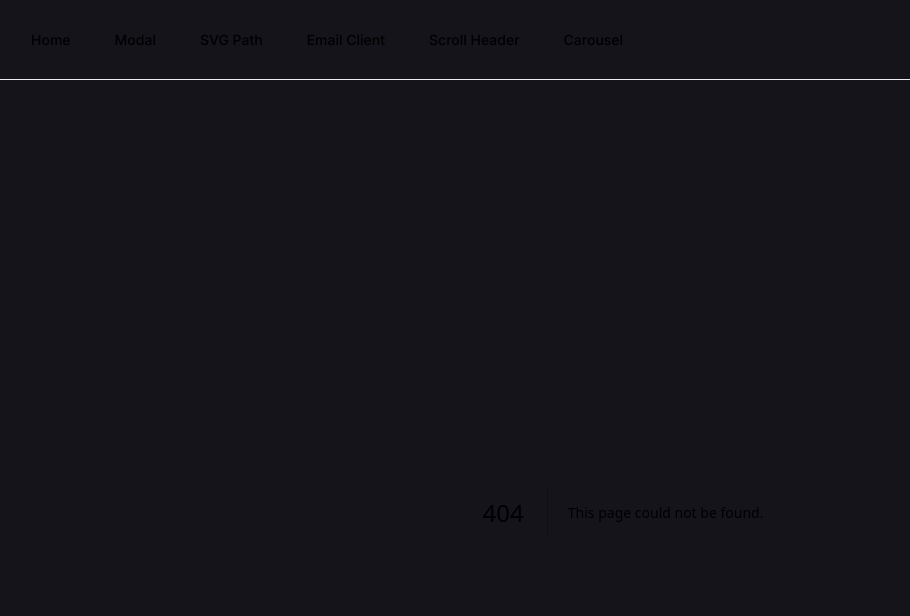
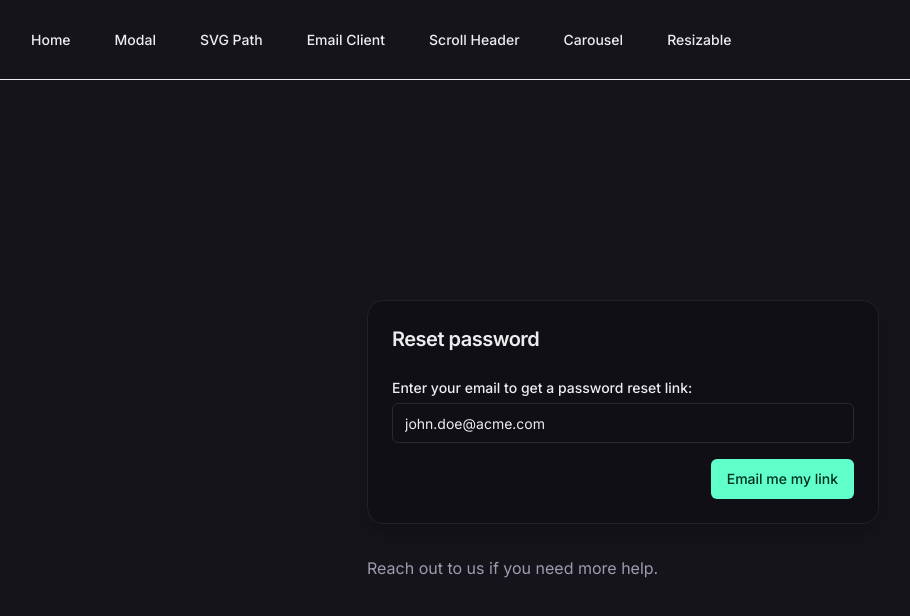
Before and after one commit to juliencrn/framer-motion-experiments, a Next.js app: page /resizable in a window 1280 px wide. Before the commit this address had no page. Shown: the top 616 px of the page, without its empty margins (17-927 px from the left). Built offline with nearby package versions, Linux system fonts and the light colour scheme.

Commit message:
integrate resizable panel with animation

```diff
--- /dev/null
+++ b/src/app/resizable/page.tsx
@@ -0,0 +1,166 @@
+"use client";
+
+import { AnimatedCheckIcon } from "@/components/animated-check-icon";
+import { buttonVariants } from "@/components/ui/button";
+import { cn } from "@/lib/utils";
+import { AnimatePresence, motion, MotionConfig } from "framer-motion";
+import { Loader2Icon } from "lucide-react";
+import { useRef, useState } from "react";
+import { useResizeObserver } from "usehooks-ts";
+
+type Status = "initial" | "loading" | "success" | "sent";
+
+export default function Page() {
+  const [status, setStatus] = useState<Status>("initial");
+  const ref = useRef<HTMLDivElement>(null);
+  const { height = 0 } = useResizeObserver({
+    ref,
+  });
+
+  const handleSubmit = () => {
+    setStatus("loading");
+
+    setTimeout(() => {
+      setStatus("success");
+      setTimeout(() => {
+        setStatus("sent");
+      }, 1000);
+    }, 2000);
+  };
+
+  return (
+    <section className="flex-1 flex flex-col gap-8 container justify-center items-center">
+      {/* <div className="flex gap-2 justify-center items-center">
+        <button
+          onClick={() => setStatus("initial")}
+          className={cn(
+            buttonVariants({ variant: "outline" }),
+            status === "initial" && "border-primary"
+          )}
+        >
+          Initial
+        </button>
+        <button
+          onClick={() => setStatus("loading")}
+          className={cn(
+            buttonVariants({ variant: "outline" }),
+            status === "loading" && "border-primary"
+          )}
+        >
+          Loading
+        </button>
+        <button
+          onClick={() => setStatus("success")}
+          className={cn(
+            buttonVariants({ variant: "outline" }),
+            status === "success" && "border-primary"
+          )}
+        >
+          Success
+        </button>
+        <button
+          onClick={() => setStatus("sent")}
+          className={cn(
+            buttonVariants({ variant: "outline" }),
+            status === "sent" && "border-primary"
+          )}
+        >
+          Sent
+        </button>
+      </div> */}
+      <MotionConfig
+        transition={{ duration: 0.4, type: "ease", ease: "easeInOut" }}
+      >
+        <div className="relative overflow-hidden rounded-2xl bg-card shadow-xl w-full max-w-lg p-6 flex flex-col gap-8 border border-border">
+          <motion.div
+            animate={{ height: height }}
+            transition={{ type: "spring", duration: "0.6" }}
+          >
+            <div ref={ref} className="grid gap-4">
+              {status === "sent" ? (
+                <div className="flex flex-col gap-3">
+                  <h1 className="text-xl tracking-tight font-semibold mb-4">
+                    Reset password
+                  </h1>
+                  <p className="text-muted-foreground">
+                    Email sent! Check your inbox to continue.
+                  </p>
+                </div>
+              ) : (
+                <>
+                  <div className="flex flex-col gap-3">
+                    <h1 className="text-xl tracking-tight font-semibold mb-4">
+                      Reset password
+                    </h1>
+                    <fieldset className="grid gap-2">
+                      <label
+                        htmlFor="email"
+                        className="text-sm font-medium leading-none"
+                      >
+                        Enter your email to get a password reset link:
+                      </label>
+                      <input
+                        type="email"
+                        id="email"
+                        className="flex h-10 w-full rounded-md border border-input bg-transparent px-3 py-2 text-sm"
+                        defaultValue="john.doe@acme.com"
+                      />
+                    </fieldset>
+                  </div>
+
+                  <div className="flex justify-end">
+                    <button
+                      type="button"
+                      className={cn(
+                        buttonVariants({ variant: "default" }),
+                        "relative",
+                        status === "success" && "disabled:opacity-100"
+                      )}
+                      disabled={status !== "initial"}
+                      onClick={handleSubmit}
+                    >
+                      <motion.span
+                        animate={status === "initial" ? "visible" : "hidden"}
+                        variants={{
+                          visible: { opacity: 1 },
+                          hidden: { opacity: 0 },
+                        }}
+                      >
+                        Email me my link
+                      </motion.span>
+                      <AnimatePresence>
+                        {status === "loading" && (
+                          <motion.span
+                            initial={{ opacity: 0 }}
+                            animate={{ opacity: 1 }}
+                            exit={{ opacity: 0 }}
+                            className="absolute"
+                          >
+                            <Loader2Icon className="size-4 animate-spin" />
+                          </motion.span>
+                        )}
+                        {status === "success" && (
+                          <span className="absolute">
+                            <AnimatedCheckIcon
+                              svgProps={{ className: "size-5" }}
+                            />
+                          </span>
+                        )}
+                      </AnimatePresence>
+                    </button>
+                  </div>
+                </>
+              )}
+            </div>
+          </motion.div>
+        </div>
+      </MotionConfig>
+
+      <div className="w-full max-w-lg">
+        <p className="text-muted-foreground">
+          Reach out to us if you need more help.
+        </p>
+      </div>
+    </section>
+  );
+}
--- a/src/app/svg-path/_components/step.tsx
+++ b/src/app/svg-path/_components/step.tsx
@@ -1,6 +1,7 @@
 "use client";
 
-import { motion, Variant } from "framer-motion";
+import { AnimatedCheckIcon } from "@/components/animated-check-icon";
+import { motion } from "framer-motion";
 
 type Status = "active" | "upcoming" | "completed";
 
@@ -70,7 +71,7 @@ export function Step({
         }}
       >
         {status === "completed" ? (
-          <CheckIcon className="size-6" />
+          <AnimatedCheckIcon svgProps={{ className: "size-6" }} />
         ) : (
           <span className="font-bold">{step}</span>
         )}
@@ -78,29 +79,3 @@ export function Step({
     </motion.div>
   );
 }
-
-function CheckIcon({ className }: { className?: string }) {
-  return (
-    <svg
-      fill="none"
-      viewBox="0 0 24 24"
-      stroke="currentColor"
-      strokeWidth={3}
-      className={className}
-    >
-      <motion.path
-        strokeLinecap="round"
-        strokeLinejoin="round"
-        animate={{ pathLength: 1 }}
-        initial={{ pathLength: 0 }}
-        d="M5 13l4 4L19 7"
-        transition={{
-          delay: 0.1,
-          type: "tween",
-          ease: "easeOut",
-          duration: 0.3,
-        }}
-      />
-    </svg>
-  );
-}
--- /dev/null
+++ b/src/components/animated-check-icon.tsx
@@ -0,0 +1,39 @@
+import { SVGMotionProps } from "framer-motion";
+import { forwardRef } from "react";
+import { motion } from "framer-motion";
+
+export type AnimatedCheckIconProps = {
+  motionPathProps?: SVGMotionProps<SVGPathElement>;
+  svgProps?: React.HTMLAttributes<HTMLOrSVGElement>;
+};
+
+export const AnimatedCheckIcon = forwardRef<
+  SVGPathElement,
+  AnimatedCheckIconProps
+>(function CheckIcon(props, ref) {
+  return (
+    <svg
+      fill="none"
+      viewBox="0 0 24 24"
+      stroke="currentColor"
+      strokeWidth={3}
+      {...props.svgProps}
+    >
+      <motion.path
+        ref={ref}
+        d="M5 13l4 4L19 7"
+        strokeLinecap="round"
+        strokeLinejoin="round"
+        initial={{ pathLength: 0 }}
+        animate={{ pathLength: 1 }}
+        transition={{
+          delay: 0.1,
+          type: "tween",
+          ease: "easeOut",
+          duration: 0.3,
+        }}
+        {...props.motionPathProps}
+      />
+    </svg>
+  );
+});
--- a/src/config.ts
+++ b/src/config.ts
@@ -33,5 +33,9 @@ export const config: Config = {
       title: "Carousel",
       href: "/carousel",
     },
+    {
+      title: "Resizable",
+      href: "/resizable",
+    },
   ],
 };
```
